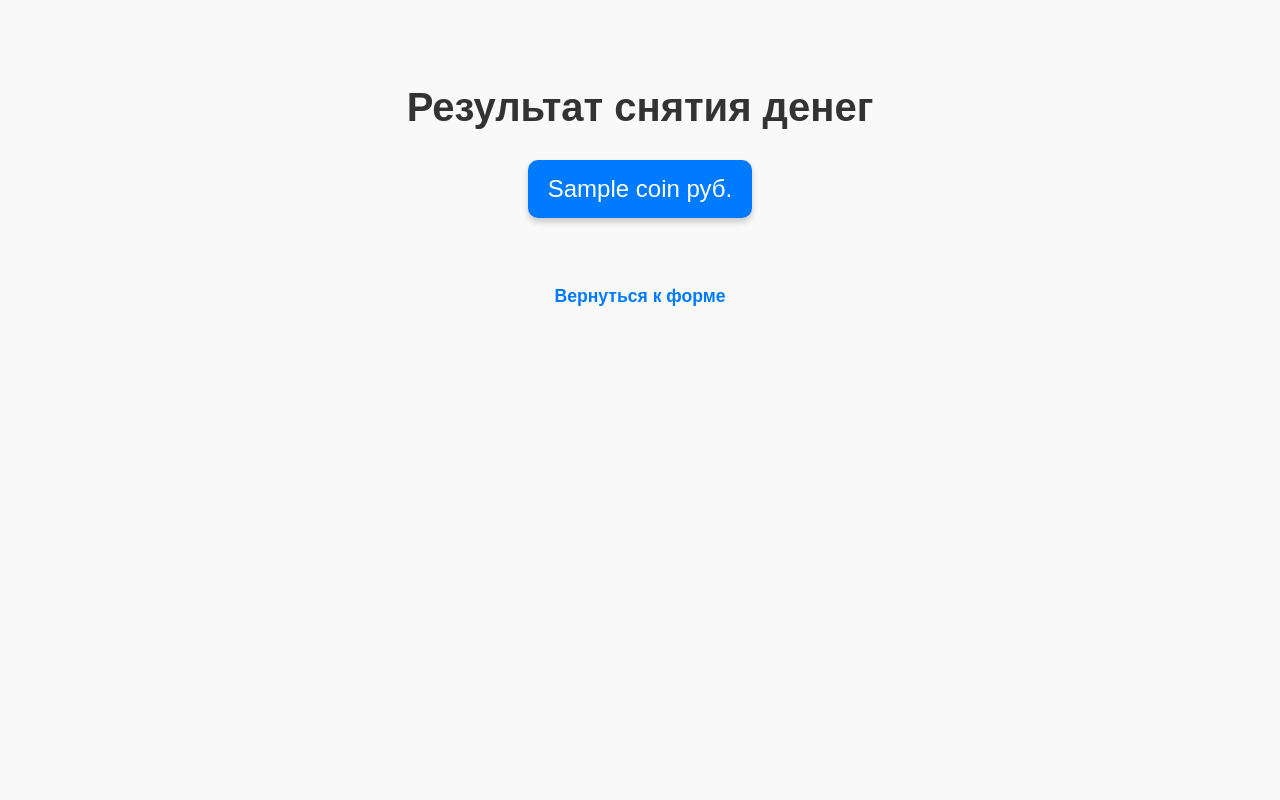
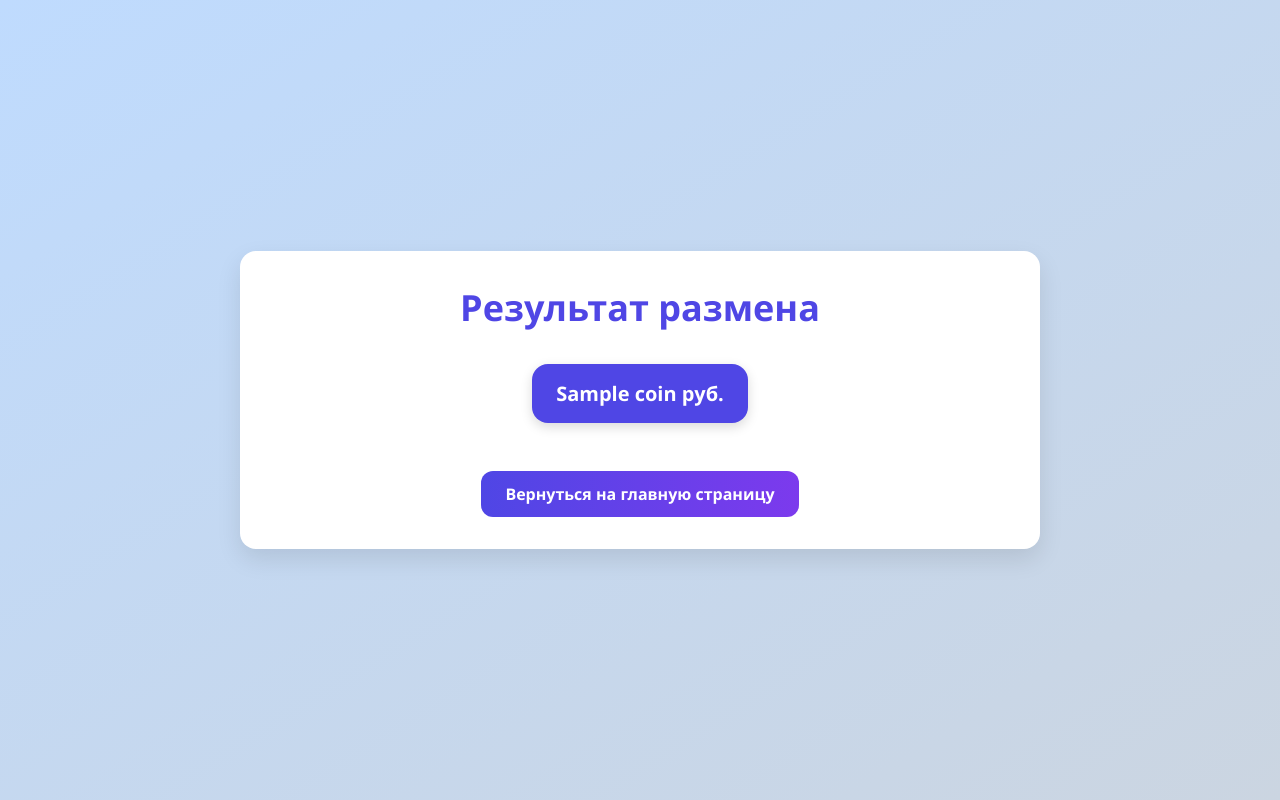
Before and after one commit to hll4/kursach, a FastAPI app: template templates/coin_change_result.html in a window 1280 px wide. Run offline with FastAPI, Linux system fonts and the light colour scheme; the template is opened without the code that fills it: most values are stand-ins (such as "Sample title", 1, 10 or a date in 2020).

Commit message:
new result + rename

```diff
--- a/static/css/result.css
+++ b/static/css/result.css
@@ -1,47 +1,95 @@
+:root {
+    --indigo: #4f46e5;
+    --purple: #7c3aed;
+    --white: #ffffff;
+    --gray-light: #f3f4f6;
+    --gray-medium: #9ca3af;
+    --black: #000000;
+}
+
+* {
+    box-sizing: border-box;
+    margin: 0;
+    padding: 0;
+}
+
 body {
-    font-family: Arial, sans-serif;
-    background-color: #f9f9f9;
+    font-family: "Segoe UI", sans-serif;
+    background: linear-gradient(to bottom right, #bfdbfe, #cbd5e1);
+    min-height: 100vh;
+    display: flex;
+    justify-content: center;
+    align-items: center;
+    padding: 2rem;
+}
+
+.result-container {
+    background-color: var(--white);
+    border-radius: 1rem;
+    box-shadow: 0 10px 25px rgba(0, 0, 0, 0.1);
+    padding: 2rem;
+    max-width: 800px;
+    width: 100%;
     text-align: center;
-    padding: 50px;
 }
 
 h1 {
-    font-size: 2.5em;
-    margin-bottom: 30px;
-    color: #333;
+    font-size: 2.25rem;
+    font-weight: bold;
+    color: var(--indigo);
+    margin-bottom: 2rem;
 }
 
 .change {
     display: flex;
     flex-wrap: wrap;
     justify-content: center;
-    gap: 10px;
-    margin-bottom: 30px;
+    gap: 1rem;
+    margin-bottom: 2rem;
 }
 
 .coin {
-    background-color: #007bff;
-    color: white;
-    padding: 15px 20px;
-    border-radius: 10px;
-    font-size: 1.5em;
-    box-shadow: 0 4px 6px rgba(0, 0, 0, 0.2);
-    transition: transform 0.2s ease-in-out;
+    background-color: var(--indigo);
+    color: var(--white);
+    padding: 1rem 1.5rem;
+    border-radius: 1rem;
+    font-size: 1.25rem;
+    font-weight: bold;
+    box-shadow: 0 4px 12px rgba(0, 0, 0, 0.15);
+    transition: all 0.2s ease;
 }
 
 .coin:hover {
-    transform: scale(1.1);
+    transform: scale(1.05);
+    background-color: var(--purple);
 }
 
-a {
-    display: inline-block;
-    margin-top: 20px;
-    text-decoration: none;
-    color: #007bff;
-    font-weight: bold;
-    font-size: 1.1em;
+.message {
+    font-size: 1.25rem;
+    color: var(--red);
+    padding: 1rem;
+    background-color: #fef2f2;
+    border-radius: 0.5rem;
+    border-left: 4px solid var(--red);
 }
 
-a:hover {
-    text-decoration: underline;
+.back-button {
+    display: inline-block;
+    background: linear-gradient(to right, var(--indigo), var(--purple));
+    color: var(--white);
+    padding: 0.75rem 1.5rem;
+    border-radius: 0.75rem;
+    text-decoration: none;
+    font-weight: bold;
+    transition: all 0.2s ease;
+    margin-top: 1rem;
 }
+
+.back-button:hover {
+    transform: translateY(-2px);
+    box-shadow: 0 4px 12px rgba(124, 58, 237, 0.3);
+}
+
+.back-button:active {
+    transform: translateY(0);
+}
--- a/templates/coin_change_form.html
+++ b/templates/coin_change_form.html
@@ -3,7 +3,7 @@
 <head>
     <meta charset="UTF-8">
     <meta name="viewport" content="width=device-width, initial-scale=1.0">
-    <title>Симуляция банкомата</title>
+    <title>форма</title>
     <link rel="stylesheet" href="/static/css/form.css">
 </head>
 <body>
--- a/templates/coin_change_result.html
+++ b/templates/coin_change_result.html
@@ -1,23 +1,24 @@
 <!DOCTYPE html>
-<html lang="en">
+<html lang="ru">
 <head>
     <meta charset="UTF-8">
     <meta name="viewport" content="width=device-width, initial-scale=1.0">
-    <title>Результат снятия денег</title>
+    <title>Результат</title>
     <link rel="stylesheet" href="/static/css/result.css">
 </head>
 <body>
-    <h1>Результат снятия денег</h1>
+    <div class="result-container">
+        <h1>Результат размена</h1>
         <div class="change">
             {% if result is string %}
-            <p>{{ result }}</p>
+                <p class="message">{{ result }}</p>
             {% else %}
                 {% for coin in result %}
                     <div class="coin">{{ coin }} руб.</div>
                 {% endfor %}
             {% endif %}
         </div>
-    <br>
-    <a href="/">Вернуться к форме</a>
+        <a href="/" class="back-button">Вернуться на главную страницу</a>
+    </div>
 </body>
 </html>
```
Also changed, not shown: atm.db. Lines whose indentation alone changed are shown as unchanged.
